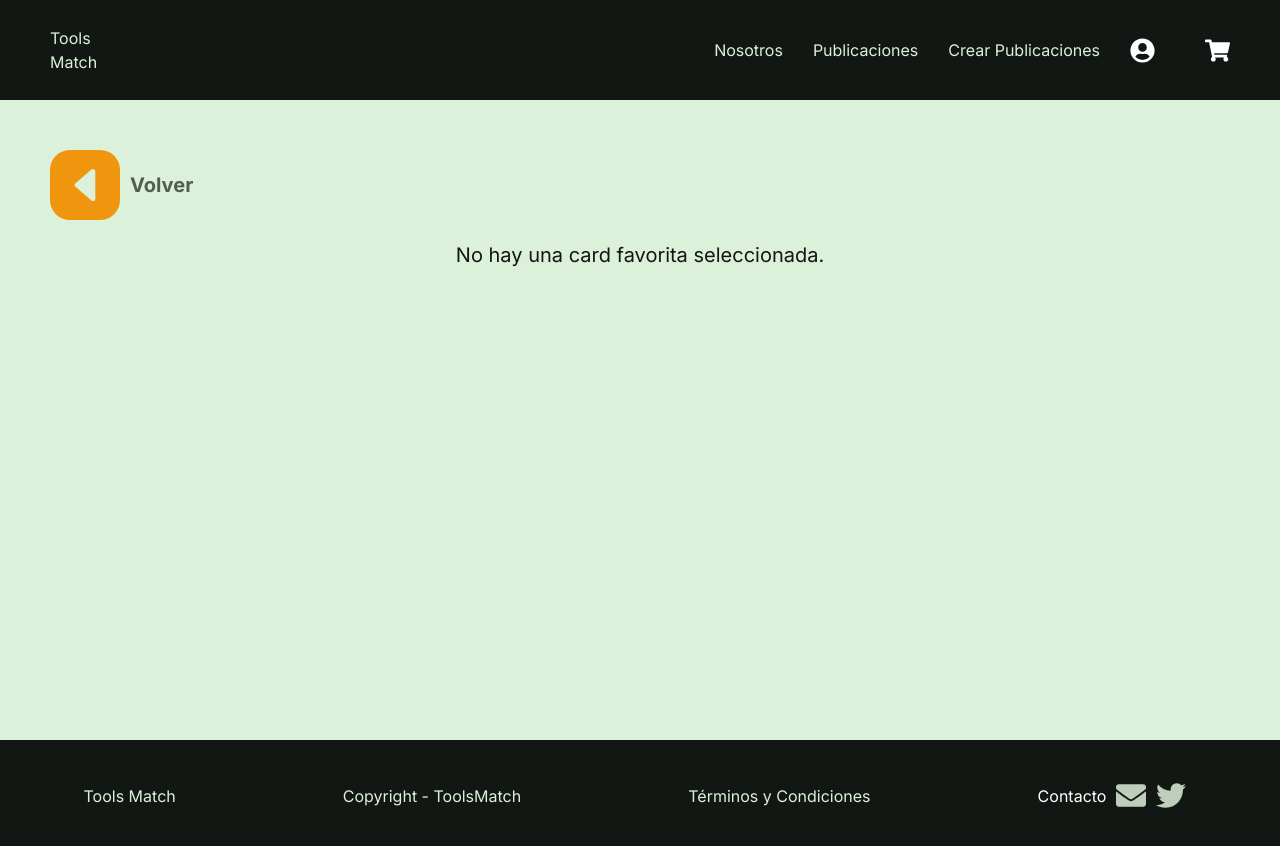
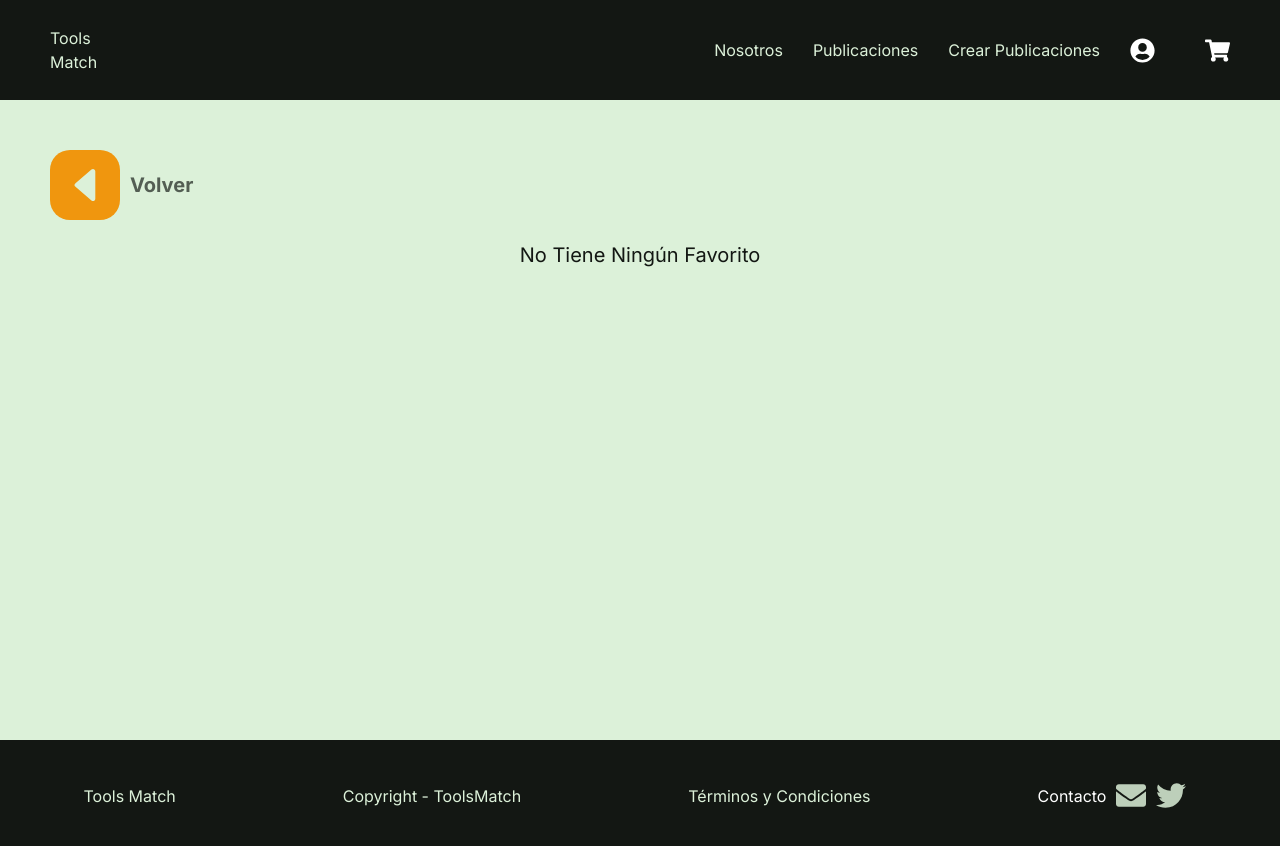
Before and after one commit to Jefersonsteven/tools-match, a Next.js app: page /favorite in a window 1280 px wide. Shown: the top 846 px of the page. Built offline with nearby package versions, Linux system fonts and the light colour scheme.

Commit message:
favorites en curso

```diff
--- a/src/app/favorite/Favorites.module.css
+++ b/src/app/favorite/Favorites.module.css
@@ -1,4 +1,4 @@
-.favMsg{
+.favTitle{
     text-align: center;
     font-size: 2rem;
     margin: 2rem;
--- a/src/app/favorite/page.jsx
+++ b/src/app/favorite/page.jsx
@@ -1,40 +1,62 @@
 "use client";
 
-import React, { useState, useEffect } from "react";
-import { AppContext } from "../../context/AppContext";
-import { FaHeart } from "react-icons/fa";
+import React, { useEffect, useState, useContext } from "react";
+import { AppContext } from "@/context/AppContext";
+import Card from "@/components/Cards/Card";
 import styles from "./Favorites.module.css";
 import Link from "next/link";
-import Image from "next/image";
 import Back from "@/components/back/Back";
-import { useRouter } from "next/navigation";
 
-const Favorite = () => {
-  const router = useRouter();
-  const [favoriteCard, setFavoriteCard] = useState(null);
-
-  useEffect(() => {
-    // Recuperar los datos de la card favorita del local storage
-    const storedFavoriteCard = localStorage.getItem("favoriteCard");
-    if (storedFavoriteCard) {
-      setFavoriteCard(JSON.parse(storedFavoriteCard));
-    }
-  }, []);
-
+const Favorites = () => {
   return (
     <div>
       <Back />
-      {favoriteCard ? (
-        <div>
-          <h2 className={styles.favContent}>{favoriteCard.title}</h2>
-          <Image src={favoriteCard.photo} alt={favoriteCard.title} />
-          {/* Resto de los detalles de la card favorita */}
-        </div>
-      ) : (
-        <p className={styles.favMsg}>No hay una card favorita seleccionada.</p>
-      )}
+      <h2 className={styles.favTitle}>No Tiene Ningún Favorito</h2>
     </div>
   );
 };
+//   const { favorites, setFavorites } = useContext(AppContext);
+//   const [favoriteCards, setFavoriteCards] = useState([]);
 
-export default Favorite;
+//   useEffect(() => {
+//     const fetchFavoriteCards = async () => {
+//       try {
+//         const response = await fetch(
+//           `/api/favorites?id=${favorites.join(",")}`
+//         );
+//         if (response.ok) {
+//           const data = await response.json();
+//           setFavoriteCards(data);
+//         } else {
+//           console.error(
+//             "Error al obtener los detalles de las publicaciones favoritas:",
+//             response.statusText
+//           );
+//         }
+//       } catch (error) {
+//         console.error(
+//           "Error al obtener los detalles de las publicaciones favoritas:",
+//           error
+//         );
+//       }
+//     };
+
+//     if (favorites.length > 0) {
+//       fetchFavoriteCards();
+//     }
+//   }, [favorites]);
+
+//   return (
+//     <div>
+//       <Back />
+//       <h2 className={styles.favTitle}>Publicaciones en Favoritos</h2>
+//       <div className={styles.favCard}>
+//         {favoriteCards.map((card) => (
+//           <Card key={card.id} {...card} />
+//         ))}
+//       </div>
+//     </div>
+//   );
+// };
+
+export default Favorites;
--- a/src/components/Cards/Card.jsx
+++ b/src/components/Cards/Card.jsx
@@ -40,15 +40,14 @@ const Card = ({ title, photo, price, type, perDay, id }) => {
   return (
     <Link href={`/post/${id}`}>
       <div className={`${styles.cardContainer} bg-white rounded-md p-4`}>
-        {/* ----- favorites ----- */}
-        <Link href={`/favorite/${id}`}>
+        {/* <Link href={`/favorite/${id}`}> */}
         <FaHeart
           className={`${styles.favoriteIcon} ${
             isFavorite ? styles.favoriteActive : ""
           }`}
           onClick={handleCardFavoriteClick}
         />
-        </Link>
+        {/* </Link> */}
         <div className={styles.imageContainer}>
           <Image
             onError={(event) =>
--- a/src/components/Cards/Card.module.css
+++ b/src/components/Cards/Card.module.css
@@ -76,7 +76,7 @@
 
   .favoriteIcon {
     font-size: 35px;
-    color: yellow;
+    color: var(--white-dark);
     cursor: pointer;
     padding: 4px;
     margin-inline-start: auto;
@@ -87,9 +87,9 @@
 
   .favoriteIcon:hover {
     background-color: white; /* Agregado: al pasar el cursor, fondo verde */
-    color: green;
+    color: var(--orange);
   }
 
   .favoriteActive {
-    color: green; /* Modificado: color verde */
+    color: var(--white-dark); /* Modificado: color verde */
   }
--- a/src/context/AppContext.jsx
+++ b/src/context/AppContext.jsx
@@ -5,7 +5,6 @@ import saveInLocalStorage from "./assets/saveInLocalStorage";
 import removeFromLocalStorage from "./assets/removeFromLocalStorage";
 import endSession from "./assets/endSession";
 import { newPetition } from "./assets/customFetch";
-import checkSessionExpiration from "./assets/checkSessionExpiration";
 
 const AppContext = createContext();
 
@@ -66,7 +65,6 @@ function AppProvider({ children }) {
       order: "",
     },
     title: "",
-    brand: "",
   }); //lo agrego JeanHey para filtros de cards en el back
   // * Data de países *//
 
@@ -118,9 +116,6 @@ function AppProvider({ children }) {
     typeof window !== "undefined" && JSON.parse(localStorage.getItem("cart")) //agregado por Adriana y Jefferson
   );
 
-  useEffect(() => {
-    checkSessionExpiration();
-  }, []);
   // * Favorites *//
   const [favorites, setFavorites] = useState(
     typeof window !== "undefined" &&
--- a/src/context/assets/checkSessionExpiration.js
+++ b/src/context/assets/checkSessionExpiration.js
@@ -1,7 +1,6 @@
 import Swal from "sweetalert2";
 
 const checkSessionExpiration = () => {
-  console.log("función");
   const loginTime = localStorage.getItem("loginTime");
   if (loginTime) {
     const currentTime = new Date().getTime();
```
Lines whose indentation alone changed are shown as unchanged.
